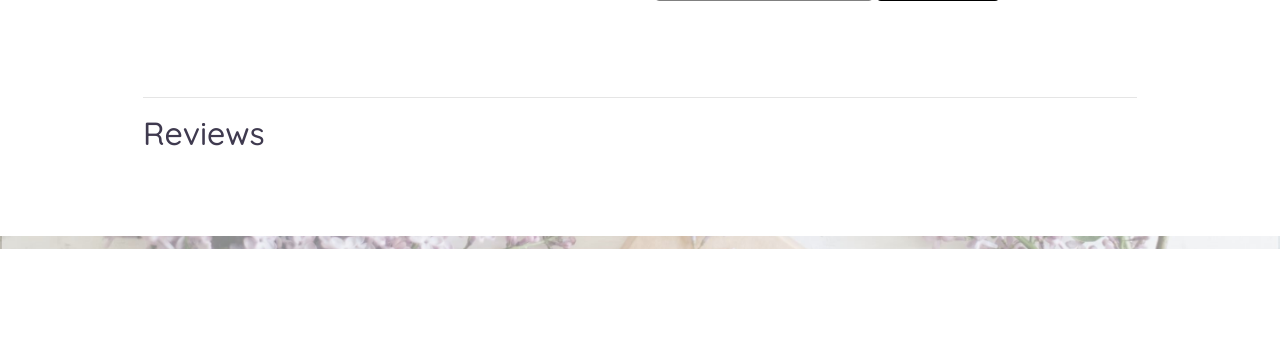
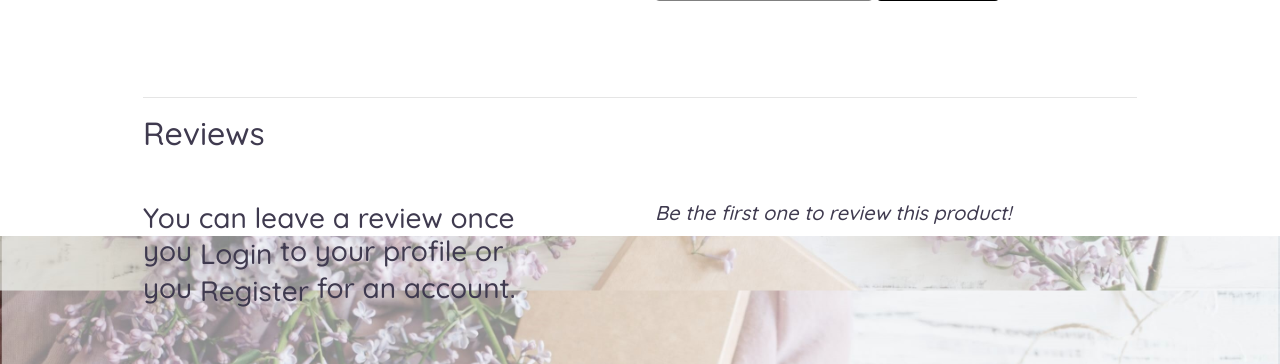
Before and after one commit to maialenz/crafty_shop, a Django app: page /products/33/ in a window 1280 px wide. Shown: the part 564-928 px from the top of the page. Before the commit the page ends 813 px from the top, so only its background shows below. Run offline with Django 3.2, Linux system fonts and the light colour scheme; data comes from the database, SQL or seed files in the repository; data that the repository does not hold is empty; some libraries are stand-ins or nearby versions.

Commit message:
add product review section and form to submit review

```diff
--- a/products/templates/products/product_detail.html
+++ b/products/templates/products/product_detail.html
@@ -142,9 +142,78 @@
                 <h2 class="review-header mb-5">Reviews</h2>
             </div>
             <div class="col-12 col-lg-5 mb-5">
-                <form action="" method='post' id="review-form">
+                {% if request.user.is_authenticated %}
+                <form action="{% url 'add_review' product.id %}" method='POST' id="review-form" >
                     {% csrf_token %}
+                    <div class="form-group mb-3">
+                        <label for="rating">Product Rating</label>
+                        <select name="rating" id="rating" class="form-control">
+                            <option value="1">1</option>
+                            <option value="2">2</option>
+                            <option value="3">3</option>
+                            <option value="4">4</option>
+                            <option value="5" selected>5</option>
+                        </select>
+                    </div>
+
+                    <div class="form-group">
+                        <label for="content">Tell us about your product!</label>
+                    </div>
+                    <div class="form-group mb-3">
+                        <textarea name="content" id="content" cols="30" rows="5"  class="rounded form-control border" required>
+
+                        </textarea>
+                    </div>
+                    <button type="submit" class="btn btn-black btn-add hvr-grow" id="submit-review">Post Review</button>
                 </form>
+                {% else %}
+                <h3>
+                    You can leave a review once you
+                    <a href="{% url 'account_login' %}" class="text-blue hvr-grow">Login</a>
+                    to your profile or you
+                    <a href="{% url 'account_signup' %}" class="text-blue hvr-grow">Register</a>
+                    for an account.
+                </h3>
+                {% endif %}
+            </div>
+            <div class="col-12 col-lg-6 offset-lg-1">
+                {% for review in product.reviews.all %}
+                    <div class="review-rating">
+                        {% if review.rating == 1 %}
+                            <i class="fas fa-star"></i>
+                        {% elif review.rating == 2 %}
+                            <i class="fas fa-star"></i>
+                            <i class="fas fa-star"></i>
+                        {% elif review.rating == 3 %}
+                            <i class="fas fa-star"></i>
+                            <i class="fas fa-star"></i>
+                            <i class="fas fa-star"></i>
+                        {% elif review.rating == 4 %}
+                            <i class="fas fa-star"></i>
+                            <i class="fas fa-star"></i>
+                            <i class="fas fa-star"></i>
+                            <i class="fas fa-star"></i>
+                        {% elif review.rating == 5 %}
+                            <i class="fas fa-star"></i>
+                            <i class="fas fa-star"></i>
+                            <i class="fas fa-star"></i>
+                            <i class="fas fa-star"></i>
+                            <i class="fas fa-star"></i>
+                        {% endif %}
+                    </div>
+                    <div class="review-content">
+                        <p>"{{ review.content }}"</p>
+                    </div>
+                    <div class="review-user">
+                        <p><em>{{ review.user }}</em></p>
+                        <p><em>{{ review.date_added|date:"d-m-Y" }}</em></p>
+                    </div>
+                    <hr>
+                {% empty %}
+                <div>
+                    <h5><em>Be the first one to review this product!</em></h5>
+                </div>
+                {% endfor %}
             </div>
         </div>
     </div>
@@ -153,14 +222,16 @@
 
 {% block postloadjs %}
     {{ block.super }}
+    {% include 'products/includes/quantity_input_script.html' %}
+
+    </script>
+    <!--JS to activate Modal-->
     <script type="text/javascript">
-    let deleteModal = document.getElementById('#deteleProductModal')
-    // let myInput = document.getElementById('myInput')
+        let deleteModal = document.getElementById('#deteleProductModal')
 
-    myModal.addEventListener('shown.bs.modal', function () {
-        myInput.focus()
+        myModal.addEventListener('shown.bs.modal', function () {
+            myInput.focus()
     })
     </script>
-    {% include 'products/includes/quantity_input_script.html' %}
 
 {% endblock %}
--- a/static/css/base.css
+++ b/static/css/base.css
@@ -93,7 +93,7 @@ body {
     border: 1px solid gray !important;
 }
 
-/*----Discount banner------*/
+/*----Delivery banner------*/
 #discount-banner-text {
     font-size: 1rem;
     color: #3f3a4f !important;
@@ -232,6 +232,12 @@ input[name='q']::placeholder {
     color: #343a40;
 }
 
+/* Review Container */
+
+.review-rating {
+    color: #b2c3de;
+    font-size: 1.2rem;
+}
 
 /* Allauth form */
 
```
